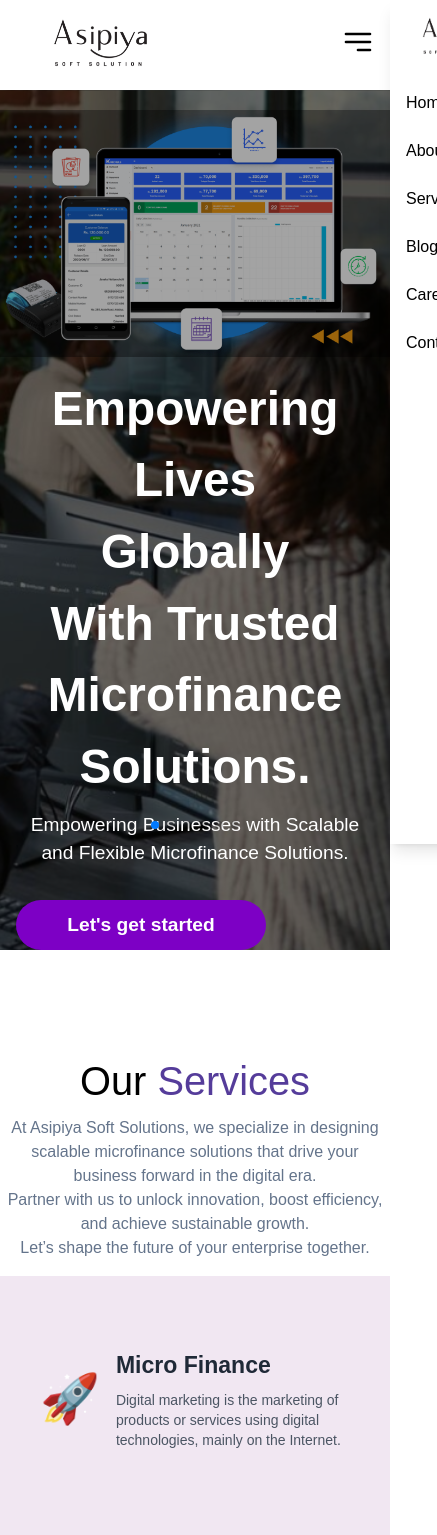
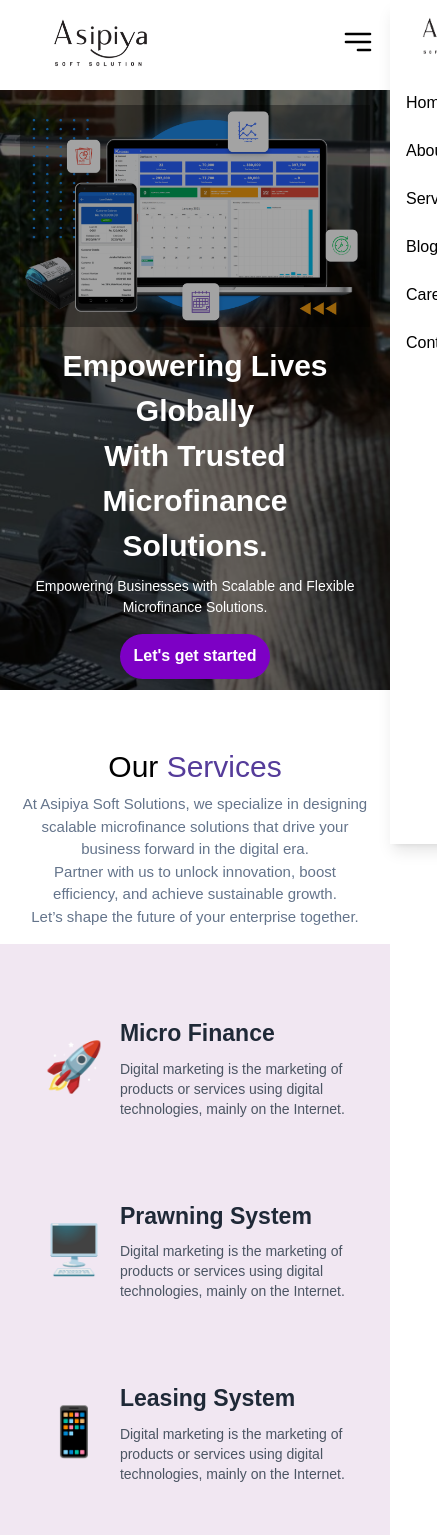
Before and after one commit to SPLkavinga/Asipiya-website, a React (Create React App) app: page / in a window 390 px wide. Shown: the top 1535 px of the page, 437 px wide, since content can reach past the window. Built offline with nearby package versions, Linux system fonts and the light colour scheme.

Commit message:
maake responisve home page

```diff
--- a/src/Components/Cooperate.jsx
+++ b/src/Components/Cooperate.jsx
@@ -17,10 +17,10 @@ function Cooperate() {
           LET'S DEVELOP,{" "}
           <span className="font-bold text-[#7D00C5]">LETS COOPERATE!</span>
         </p>
-        <img className="mt-16 mb-5" src={img5} alt="Centered_Image" />
+        <img className="mt-16 mb-5 w-[250px] h-[150px] md:h-[250px] md:w-[450px]" src={img5} alt="Centered_Image" />
         <Link
           to="/your-target-path"
-          className="w-[483px] h-[72px] font-bold text-[#333333] text-center transition bg-white border-2  border-[#333333] rounded-full text-[39.81px] pt-1"
+          className="w-[200px] h-[50px] md:w-[483px] md:h-[72px] font-bold text-[#333333] text-center transition bg-white border-2  border-[#333333] rounded-full text-[30px] md:text-[39.81px] pt-1"
         >
           Let's Talk
         </Link>
--- a/src/Components/LogoRow.jsx
+++ b/src/Components/LogoRow.jsx
@@ -23,7 +23,7 @@ function LogoRow() {
             key={index}
             src={logo}
             alt={`Logo ${index}`}
-            className="w-auto h-[114px]" // Adjust height as needed
+            className="w-[1000px] md:w-auto h-[60px] md:h-[114px] " // Adjust height as needed
           />
         ))}
       </motion.div>
--- a/src/Components/NabBar.jsx
+++ b/src/Components/NabBar.jsx
@@ -12,7 +12,7 @@ function NavBar() {
       </div>
 
       {/* Middle Section: Desktop Navigation */}
-      <ul className="hidden md:flex space-x-8 text-[16px] font-medium">
+      <ul className="hidden xl:flex space-x-8 text-[16px] font-medium">
         <li>
           <a href="/" className="hover:text-[#9733D1]">Home</a>
         </li>
@@ -44,7 +44,7 @@ function NavBar() {
       </div>
 
       {/* Hamburger Menu for Mobile */}
-      <div className="md:hidden">
+      <div className="xl:hidden">
         <button onClick={() => setIsDrawerOpen(true)} className="text-black">
           <svg
             xmlns="http://www.w3.org/2000/svg"
--- a/src/Pages/Home.jsx
+++ b/src/Pages/Home.jsx
@@ -11,7 +11,7 @@ import backgroundImg from "../assets/background.png";
 import frame from "../assets/Frame 4.png";
 import WhyChooseUs from "./../Components/WhyChooseUs";
 import LogoRow from "../Components/LogoRow";
-import ClientCarousel from "../Components/ClientCarousel";
+//import ClientCarousel from "../Components/ClientCarousel";
 import Cooperate from "../Components/Cooperate";
 
 function Home() {
@@ -59,14 +59,14 @@ function Home() {
 
       {/* Full-screen background section */}
       <div
-        className="relative flex flex-col items-center justify-center w-full h-auto bg-center bg-cover md:flex-row-reverse md:h-screen"
+        className="relative flex flex-col items-center justify-center w-full h-[600px] md:h-screen bg-center bg-cover md:flex-row-reverse overflow-hidden "
         style={{ backgroundImage: `url(${backgroundImg})` }}
       >
         {/* Dark overlay */}
         <div className="absolute inset-0 z-0 bg-black bg-opacity-50"></div>
 
         {/* Image on the right side */}
-        <div className="w-full md:w-[639px] md:h-[404px] flex justify-center md:justify-start mb-4 md:mb-0 z-10 mt-5 md:ml-4">
+        <div className="w-[350px] h-[250px] md:w-[639px] md:h-[404px] flex justify-center md:justify-start mb-4 md:mb-0 z-10 mt-5 md:ml-4">
           <motion.div
             initial={{ opacity: 0, x: 100 }} // Start off-screen to the right
             animate={{ opacity: 1, x: 0 }} // Slide to its final position
@@ -80,7 +80,7 @@ function Home() {
         <div className="z-10 w-full px-4 text-center md:w-1/2 md:pr-8 md:text-left md:px-[120px]">
           {/* Add Framer Motion animations to each line of text */}
           <motion.h2
-            className="text-[47.78px] font-semibold text-white"
+            className="text-[30px] md:text-[47.78px] font-semibold text-white"
             initial="hidden"
             animate="visible"
             transition={{ duration: 0.5, delay: 0.1 }}
@@ -89,7 +89,7 @@ function Home() {
             Empowering Lives
           </motion.h2>
           <motion.h2
-            className="text-[47.78px] font-semibold text-white"
+            className="text-[30px] md:text-[47.78px] font-semibold text-white"
             initial="hidden"
             animate="visible"
             transition={{ duration: 0.5, delay: 0.2 }}
@@ -98,7 +98,7 @@ function Home() {
             Globally
           </motion.h2>
           <motion.h2
-            className="text-[47.78px] font-semibold text-white"
+            className="text-[30px] md:text-[47.78px] font-semibold text-white"
             initial="hidden"
             animate="visible"
             transition={{ duration: 0.5, delay: 0.3 }}
@@ -107,7 +107,7 @@ function Home() {
             With Trusted Microfinance
           </motion.h2>
           <motion.h2
-            className="mb-[8px] text-[47.78px] font-semibold text-white"
+            className="mb-[8px] text-[30px] md:text-[47.78px] font-semibold text-white"
             initial="hidden"
             animate="visible"
             transition={{ duration: 0.5, delay: 0.4 }}
@@ -116,7 +116,7 @@ function Home() {
             Solutions.
           </motion.h2>
           <motion.p
-            className="mb-[32px] text-[19.2px] font-normal text-white"
+            className="md:mb-[32px]  mb-[16px]  text-[14px] md:text-[19.2px] font-normal text-white"
             initial="hidden"
             animate="visible"
             transition={{ duration: 0.5, delay: 0.5 }}
@@ -130,9 +130,10 @@ function Home() {
             animate="visible"
             transition={{ duration: 0.5, delay: 0.6 }}
             variants={textVariants}
+            className="w-full flex justify-center md:justify-start"
           >
             <Link
-              className="w-[250px] h-[50px] py-2 text-[19.2px] font-semibold text-white bg-[#7D00C5] rounded-full flex items-center justify-center"
+              className="w-[150px] h-[45px] md:w-[250px] md:h-[50px] py-2 mb-4 text-[16px] md:text-[19.2px] font-semibold text-white bg-[#7D00C5] rounded-full flex items-center justify-center"
               to="/About"
             >
               Let's get started
@@ -142,20 +143,20 @@ function Home() {
       </div>
       <br />
 
-      <div>
-        <p className="text-[39.81px] font-medium text-center mt-[78px]">
+      <div className="px-[20px] md:px-[120px] ">
+        <p className="text-[30px] md:text-[39.81px] font-medium text-center mt-[30px] md:mt-[78px]">
           Our <span className="text-purple-600"> Services</span>{" "}
         </p>
-        <p className="mt-[4px] text-center text-slate-500 text-[16px]">
+        <p className="mt-[4px] text-center text-slate-500 text-[15px] md:text-[16px]">
           At Asipiya Soft Solutions, we specialize in designing scalable
           microfinance solutions that drive your business forward in the digital
           era.
         </p>
-        <p className="text-center text-slate-500 text-[16px]">
+        <p className="text-center text-slate-500  text-[15px] md:text-[16px]">
           Partner with us to unlock innovation, boost efficiency, and achieve
           sustainable growth.
         </p>
-        <p className="text-center text-slate-500 mb-[16px] text-[16px]">
+        <p className="text-center text-slate-500 mb-[16px]  text-[15px] md:text-[16px]">
           Let’s shape the future of your enterprise together.
         </p>
       </div>
@@ -168,7 +169,7 @@ function Home() {
         viewport={{ once: true }} // Ensure animation triggers only once
         transition={{ duration: 2 }} // Smooth transition
       >
-        <div className="px-4 mx-auto max-w-7xl sm:px-6 lg:px-8">
+        <div className="px-[20px] mx-auto max-w-7xl sm:px-6 lg:px-8 ">
           {/* Features Grid */}
           <motion.div
             className="grid grid-cols-1 gap-8 sm:grid-cols-2 lg:grid-cols-3"
@@ -206,34 +207,34 @@ function Home() {
       </motion.div>
 
       {/* Micro Finance section */}
-      <div className="flex flex-col items-center justify-center p-4 md:flex-row-reverse md:p-10 mt-[80px]">
+      <div className="flex flex-col items-center justify-center p-4 md:flex-row-reverse md:p-10 mt-[40px] md:mt-[80px]">
         {/* Image Section */}
         <motion.div
-          className="w-[350px] h-[350px] md:w-[590px] md:h-[366.59px] mb-4 md:mb-0 flex justify-center md:justify-start md:mr-32"
+          className="w-[250px] h-[150px] md:w-[900px] md:h-[366.59px]  lg:w-[900px] lg:h-[366.59px] mb-4 md:mb-0 flex justify-center md:justify-start px-[20px] md:px-[20px] lg:px-[120px]"
           initial={{ opacity: 0, x: 100 }} // Start off-screen to the right
           whileInView={{ opacity: 1, x: 0 }} // Slide in from right when in view
           viewport={{ once: true, amount: 0.2 }} // Trigger animation once when 20% of element is in view
           transition={{ duration: 0.7, ease: "easeOut" }} // Smooth transition
         >
-          <img className="md:mr-52" src={img2} alt="Placeholder" />
+          <img  src={img2} alt="Placeholder" />
         </motion.div>
 
         {/* Text Section */}
         <motion.div
-          className="w-full ml-[120px] text-center md:w-1/2 md:text-left"
+          className="w-full md:mx-[20px] lg:mx-[130px] mx-[20px]  text-center md:w-1/2 md:text-left"
           initial={{ opacity: 0, x: -100 }} // Start off-screen to the left
           whileInView={{ opacity: 1, x: 0 }} // Slide in from left when in view
           viewport={{ once: true, amount: 0.2 }} // Trigger animation once when 20% of element is in view
           transition={{ duration: 0.4, ease: "easeOut", delay: 0.2 }} // Smooth transition with a slight delay
         >
-          <h2 className="text-[39.81px] font-semibold text-purple-600 md:mb-0">
+          <h2 className="text-[30px] md:text-[39.81px] font-semibold text-purple-600 md:mb-0">
             Revolutionary
           </h2>
-          <h2 className="text-[39.81px] font-semibold md:mb-2">
+          <h2 className="text-[30px] md:text-[39.81px] font-semibold md:mb-2">
             Microfinance Solutions
           </h2>
-          <h2 className="mb-4 text-4xl font-bold">Development</h2>
-          <p className="text-[16px] text-[#525252]">
+          <h2 className="mb-4 text-[30px] md:text-[39.81px] font-bold">Development</h2>
+          <p className="text-[15px] md:text-[16px] text-[#525252]">
             Building scalable microfinance solutions, ready-to-launch tools, and{" "}
             <br />
             applications powered by cutting-edge technologies for financial{" "}
@@ -246,10 +247,10 @@ function Home() {
       {/* Language icon section */}
       <LogoRow />
 
-      <ClientCarousel />
+     { /*<ClientCarousel />*/}
 
       {/* Clients Review Section*/}
-      <div className="flex flex-col items-center justify-between p-6 bg-white md:flex-row md:p-14 ">
+      <div className="flex flex-col-reverse items-center justify-between  ml-[20px] md:ml-[120px] mr-[20px] md:mr-[120px] bg-white md:flex-row md:p-14 ">
         {/* Left: Review Card */}
         <div className="flex justify-center w-full md:w-1/2 md:justify-start md:ml-[120px]">
           <div className="p-6 bg-white shadow-lg rounded-lg w-[90%] md:w-[75%]">
@@ -269,10 +270,10 @@ function Home() {
 
         {/* Right: Title and Description */}
         <div className="w-full mt-8 text-center md:w-1/2 md:text-left md:mt-0 md:m-20">
-          <h2 className="text-[39.81px] font-semibold">
+          <h2 className="text-[30px] md:text-[39.81px] font-semibold">
             <span className="text-purple-600 ">Client’s</span> Reviews
           </h2>
-          <p className="mt-[4px] text-[16px] text-[#525252]">
+          <p className="mt-[4px] text-[15px] md:text-[16px] text-[#525252]">
             Our clients trust us for delivering reliable, innovative
             microfinance solutions that drive growth and success across
             industries worldwide.
@@ -280,17 +281,17 @@ function Home() {
         </div>
       </div>
 
-      {/* Countries serve section */}
-      <motion.div className="flex flex-col items-center justify-center p-4 md:flex-row mt-[120px]">
+      {/* Countries Serve Section */}
+<motion.div className="flex flex-col items-center justify-center ml-[20px] md:ml-[120px] mr-[20px] md:mr-[120px] md:flex-row mt-[120px]">
   {/* Image Section */}
   <motion.div
-          className="w-[350px] h-[350px] md:w-[590px] mb-4 md:mb-0 flex justify-center md:justify-start"
+    className="w-[250px] h-[150px] md:h-[350px] md:w-[590px] mb-4 md:mb-0 flex justify-center md:justify-start"
     initial={{ x: -100 }} // Start position off-screen to the left
     whileInView={{ x: 0 }} // Move to its final position (normal flow)
     transition={{ duration: 0.7, ease: "easeOut" }} // Smooth movement animation
     viewport={{ once: true }} // Trigger animation only once
   >
-          <img className="md:ml-[120px] ml-0" src={img3} alt="Placeholder" />
+    <img className="" src={img3} alt="Placeholder" />
   </motion.div>
 
   {/* Text Section */}
@@ -301,17 +302,20 @@ function Home() {
     transition={{ duration: 0.7, ease: "easeOut" }} // Smooth movement animation
     viewport={{ once: true }} // Trigger animation only once
   >
-          <h2 className="text-4xl font-bold">
+    <h2 className="text-[30px] md:text-[39.81px] font-bold">
       <span className="text-purple-600">Countries </span>We Serve
     </h2>
     <p className="mt-4 text-base">
-            We offer innovative microfinance solutions in Dubai, the United
-            States, Canada, Singapore, Sri Lanka, and Australia, empowering
-            businesses and communities with reliable financial support.
+      We offer innovative microfinance solutions in Dubai, the United States,
+      Canada, Singapore, Sri Lanka, and Australia, empowering businesses and
+      communities with reliable financial support.
     </p>
+    <div className="flex justify-center md:justify-start">
       <img className="h-10 mt-6" src={img4} alt="Countries we serve" />
+    </div>
   </motion.div>
 </motion.div>
+
 
       <Cooperate/>
 
```
Lines whose indentation alone changed are shown as unchanged.
